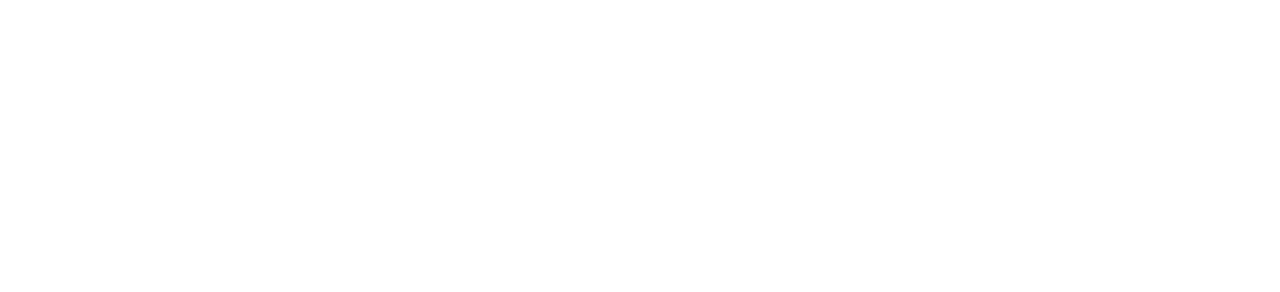
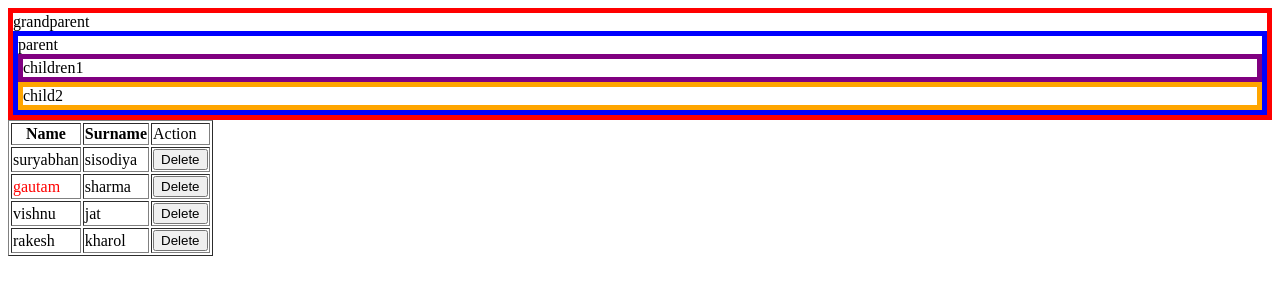
Before and after one commit to suryabhan29/31dec2022-js-traversing-, a plain HTML site: page index.html in a window 1280 px wide. Drawn offline with Linux system fonts and the light colour scheme.

Commit message:
javascript traversing commit 2

```diff
--- a/index.html
+++ b/index.html
@@ -5,8 +5,132 @@
         <meta http-equiv="X-UA-Compatible" content="IE=edge">
         <meta name="viewport" content="width=device-width, initial-scale=1.0">
         <title>Javascript Traversing</title>
+        <link rel="stylesheet" href="./css/style.css" >
     </head>
+    <style>
+        div#grandparent{
+            border: 5px solid red;
+        }
+        div#parent{
+            border: 5px solid blue;
+        }
+        .child1{
+            border: 5px solid green;
+        }
+        .child2{
+            border: 5px solid orange;
+        }
+    </style>
     <body>
 
+        <div id="grandparent">
+            grandparent
+            <div id="parent">
+                parent
+                <div class="child1">
+                child1
+                </div>
+                <div class="child2">
+                child2
+                </div>
+            </div>
+        </div>
+
+        <table border="1">
+            <thead>
+                <tr>
+                    <th>Name</th>
+                    <th>Surname</th>
+                    <td>
+                        Action
+                    </td>
+                </tr>
+            </thead>
+            <tbody>
+                <tr>
+                    <td>
+                        suryabhan
+                    </td>
+                    <td>
+                        sisodiya
+                    </td>
+
+                    <td>
+                        <button data-id="d1" onclick="deletetd(this)">Delete</button>
+                    </td>
+                </tr>
+                <tr>
+                    <td>
+                        gautam
+                    </td>
+                    <td>
+                        sharma
+                    </td>
+                    <td>
+                        <button data-id="d2" onclick="deletetd(this)">Delete</button>
+                    </td>
+                </tr>
+                <tr>
+                    <td>
+                        vishnu
+                    </td>
+                    <td>
+                        jat
+                    </td>
+
+                    <td>
+                        <button data-id="d3" onclick="deletetd(this)">Delete</button>
+                    </td>
+
+                </tr>
+                <tr>
+                    <td>
+                        rakesh
+                    </td>
+                    <td>
+                        kharol
+                    </td>
+
+                    <td>
+                        <button data-id="d4" onclick="deletetd(this)">Delete</button>
+                    </td>
+
+                </tr>
+
+            </tbody>
+        </table>
+
+       <script>
+        //the best way to write js code is before the closing of body tag
+        // traversing to parent to child
+       console.log();
+       // any time use dry principle
+       let c1 = document.querySelector(`.child1`);
+        c1.innerHTML = "children1";
+        c1.style.border = '5px solid purple';
+
+         var gp =  document.querySelector(".child2").closest(`#grandparent`)
+         console.log(gp);
+
+        let ltd = document.querySelector('table tbody tr td:last-child')
+        ltd.style.color = 'brown'
+        console.log(ltd);
+        let tbody =  ltd.closest('tbody')
+        // document.queryselector
+       let gautamtd = tbody.querySelector('tr:nth-child(2) td:first-child');
+
+
+        console.log(tbody);
+        gautamtd.style.color = "red"
+
+       </script>
+       <script>
+        function deletetd(element){   // this is a formal argument
+            console.log(element);
+           let tr = element.closest('tr');
+           tr.remove();
+           console.log(tr);
+        }
+       </script>
     </body>
 </html>
```
